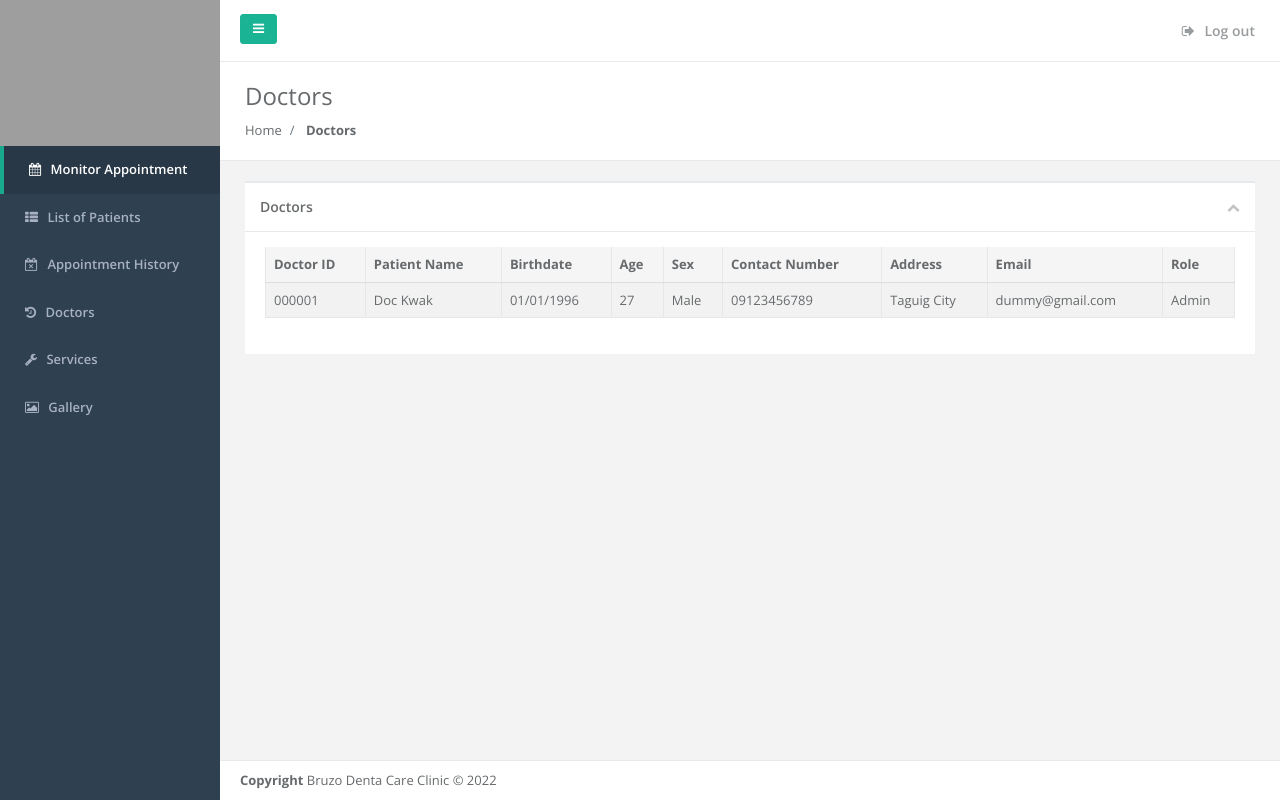
After one commit to adrianpura/bruzo, a PHP site: page /admin/doctor.php in a window 1280 px wide. The commit adds this page. Run offline with PHP 8.4, Linux system fonts and the light colour scheme; some libraries are stand-ins or nearby versions; grey boxes are pictures that could not be loaded.

Commit message:
Update register info and doctors tab

```diff
--- /dev/null
+++ b/admin/doctor.php
@@ -0,0 +1,159 @@
+<!DOCTYPE html>
+<html>
+
+<head>
+    <meta charset="utf-8">
+    <meta name="viewport" content="width=device-width, initial-scale=1.0">
+    <title>Bruzo Admin | Doctors</title>
+    <link href="css/bootstrap.min.css" rel="stylesheet">
+    <link href="font-awesome/css/font-awesome.css" rel="stylesheet">
+    <!-- <link href="css/plugins/footable/footable.core.css" rel="stylesheet"> -->
+    <link href="css/plugins/dataTables/datatables.min.css" rel="stylesheet">
+    <link href="css/animate.css" rel="stylesheet">
+    <link href="css/style.css" rel="stylesheet">
+</head>
+
+<body>
+    <div id="wrapper">
+        <?php include('layouts/navigations.php'); ?>
+        <div id="page-wrapper" class="gray-bg">
+            <div class="row border-bottom">
+                <nav class="navbar navbar-static-top white-bg" role="navigation" style="margin-bottom: 0">
+                    <div class="navbar-header">
+                        <a class="navbar-minimalize minimalize-styl-2 btn btn-primary " href="#">
+                            <i class="fa fa-bars"></i>
+                        </a>
+                    </div>
+                    <ul class="nav navbar-top-links navbar-right">
+                        <li>
+                            <a href="#">
+                                <i class="fa fa-sign-out"></i> Log out
+                            </a>
+                        </li>
+                    </ul>
+                </nav>
+            </div>
+            <div class="row wrapper border-bottom white-bg page-heading">
+                <div class="col-lg-10">
+                    <h2>Doctors</h2>
+                    <ol class="breadcrumb">
+                        <li class="breadcrumb-item">
+                            <a href="index.html">Home</a>
+                        </li>
+                        <li class="breadcrumb-item active">
+                            <strong>Doctors</strong>
+                        </li>
+                    </ol>
+                </div>
+                <div class="col-lg-2">
+                </div>
+            </div>
+            <div class="wrapper wrapper-content animated fadeInRight">
+                <div class="row">
+                    <div class="col-lg-12">
+                        <div class="ibox ">
+                            <div class="ibox-title">
+                                <h5>Doctors</h5>
+                                <div class="ibox-tools">
+                                    <a class="collapse-link">
+                                        <i class="fa fa-chevron-up"></i>
+                                    </a>
+                                </div>
+                            </div>
+                            <div class="ibox-content">
+                                <div class="table-responsive">
+                                    <table class="table table-striped table-bordered table-hover dataTables-example">
+                                        <thead>
+                                            <tr>
+                                                <th>Doctor ID</th>
+                                                <th>Patient Name</th>
+                                                <th>Birthdate</th>
+                                                <th>Age</th>
+                                                <th>Sex</th>
+                                                <th>Contact Number</th>
+                                                <th>Address</th>
+                                                <th>Email</th>
+                                                <th>Role</th>
+                                            </tr>
+                                        </thead>
+                                        <tbody>
+                                            <tr>
+                                                <td>000001</td>
+                                                <td>Doc Kwak</td>
+                                                <td>01/01/1996</td>
+                                                <td>27</td>
+                                                <td>Male</td>
+                                                <td>09123456789</td>
+                                                <td>Taguig City</td>
+                                                <td>dummy@gmail.com</td>
+                                                <td>Admin</td>
+                                            </tr>
+                                        </tbody>
+                                    </table>
+                                </div>
+                            </div>
+                        </div>
+                    </div>
+                </div>
+            </div>
+            <div class="footer">
+                <div>
+                    <strong>Copyright</strong> Bruzo Denta Care Clinic &copy; 2022
+                </div>
+            </div>
+        </div>
+    </div>
+    <!-- Mainly scripts -->
+    <script src="js/jquery-3.1.1.min.js"></script>
+    <script src="js/popper.min.js"></script>
+    <script src="js/bootstrap.js"></script>
+    <script src="js/plugins/metisMenu/jquery.metisMenu.js"></script>
+    <script src="js/plugins/slimscroll/jquery.slimscroll.min.js"></script>
+    <!-- FooTable -->
+    <!-- <script src="js/plugins/footable/footable.all.min.js"></script> -->
+    <script src="js/plugins/dataTables/datatables.min.js"></script>
+    <script src="js/plugins/dataTables/dataTables.bootstrap4.min.js"></script>
+    <!-- Custom and plugin javascript -->
+    <script src="js/inspinia.js"></script>
+    <script src="js/plugins/pace/pace.min.js"></script>
+    <!-- Page-Level Scripts -->
+    <script>
+        $(document).ready(function() {
+            $('.dataTables-example').DataTable({
+                pageLength: 25,
+                responsive: true,
+                dom: '<"html5buttons"B>lTfgitp',
+                buttons: [{
+                        extend: 'copy'
+                    },
+                    {
+                        extend: 'csv'
+                    },
+                    {
+                        extend: 'excel',
+                        title: 'Appointment History'
+                    },
+                    {
+                        extend: 'pdf',
+                        title: 'Appointment History'
+                    },
+
+                    {
+                        extend: 'print',
+                        customize: function(win) {
+                            $(win.document.body).addClass('white-bg');
+                            $(win.document.body).css('font-size', '10px');
+                            $(win.document.body).find('table')
+                                .addClass('compact')
+                                .css('font-size', 'inherit');
+                        }
+                    }
+                ]
+
+            });
+            $('#doctors').addClass('active').siblings().removeClass('active');
+        });
+    </script>
+</body>
+
+</html>
--- a/admin/layouts/navigations.php
+++ b/admin/layouts/navigations.php
@@ -28,7 +28,7 @@
                 </a>
             </li>
             <li id="doctors">
-                <a href="#">
+                <a href="doctor.php">
                     <i class="fa fa-history"></i>
                     <span class="nav-label">Doctors</span>
                 </a>
```
Also changed, not shown: admin/register.php (+28 -1 lines).
